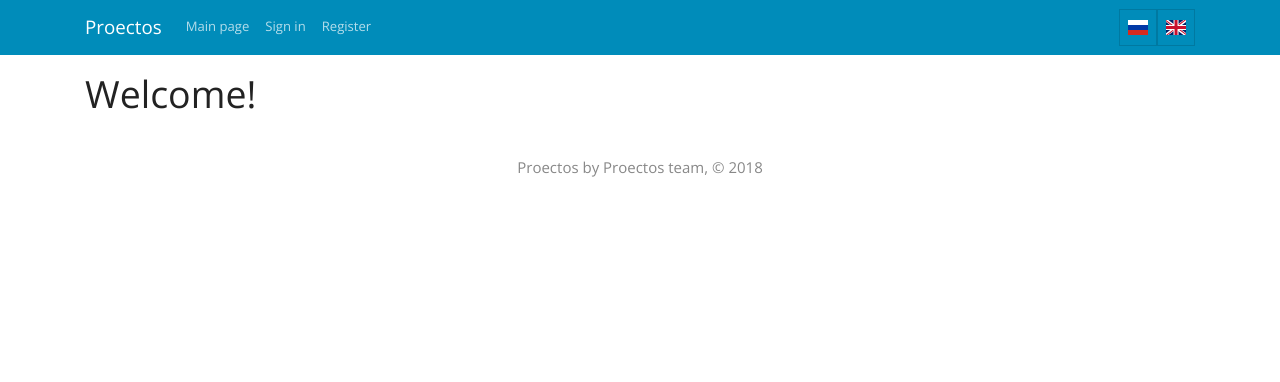
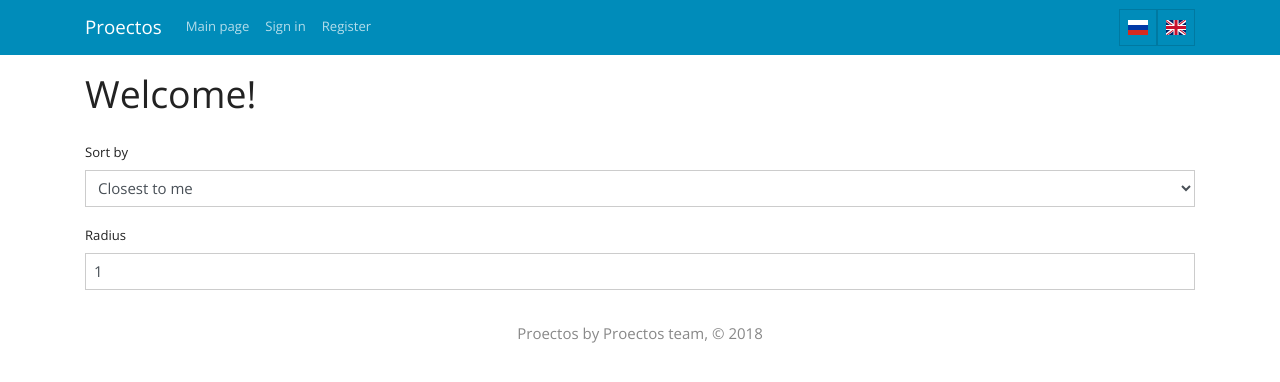
Before and after one commit to QwertygidQ/SpecialHelp, a Flask app: page /?page=1 in a window 1280 px wide. Shown: the top 382 px of the page. Run offline with Flask 2, Linux system fonts and the light colour scheme; data that the repository does not hold is empty; parts of the project's set-up code (start-up, migrations or seed data) failed here and were passed over; some libraries are stand-ins or nearby versions.

Commit message:
Reworked for Bootstrap

```diff
--- a/app/templates/index.html
+++ b/app/templates/index.html
@@ -12,6 +12,22 @@
     </ul>
 </nav>
 
+<div>
+    <div class="form-group">
+        <label>Sort by</label>
+        <select class="form-control">
+            <option selected>Closest to me</option>
+            <option>Last added</option>
+            <option>First added</option>
+        </select>
+    </div>
+
+    <div class="form-group">
+        <label>Radius</label>
+        <input class="form-control" type="number" min="1" max="100" value="1"/>
+    </div>
+</div>
+
 <ul class="list-group">
     {% for b in businesses %}
         <li class="list-group-item">
```
Also changed, not shown: 1 other file.
